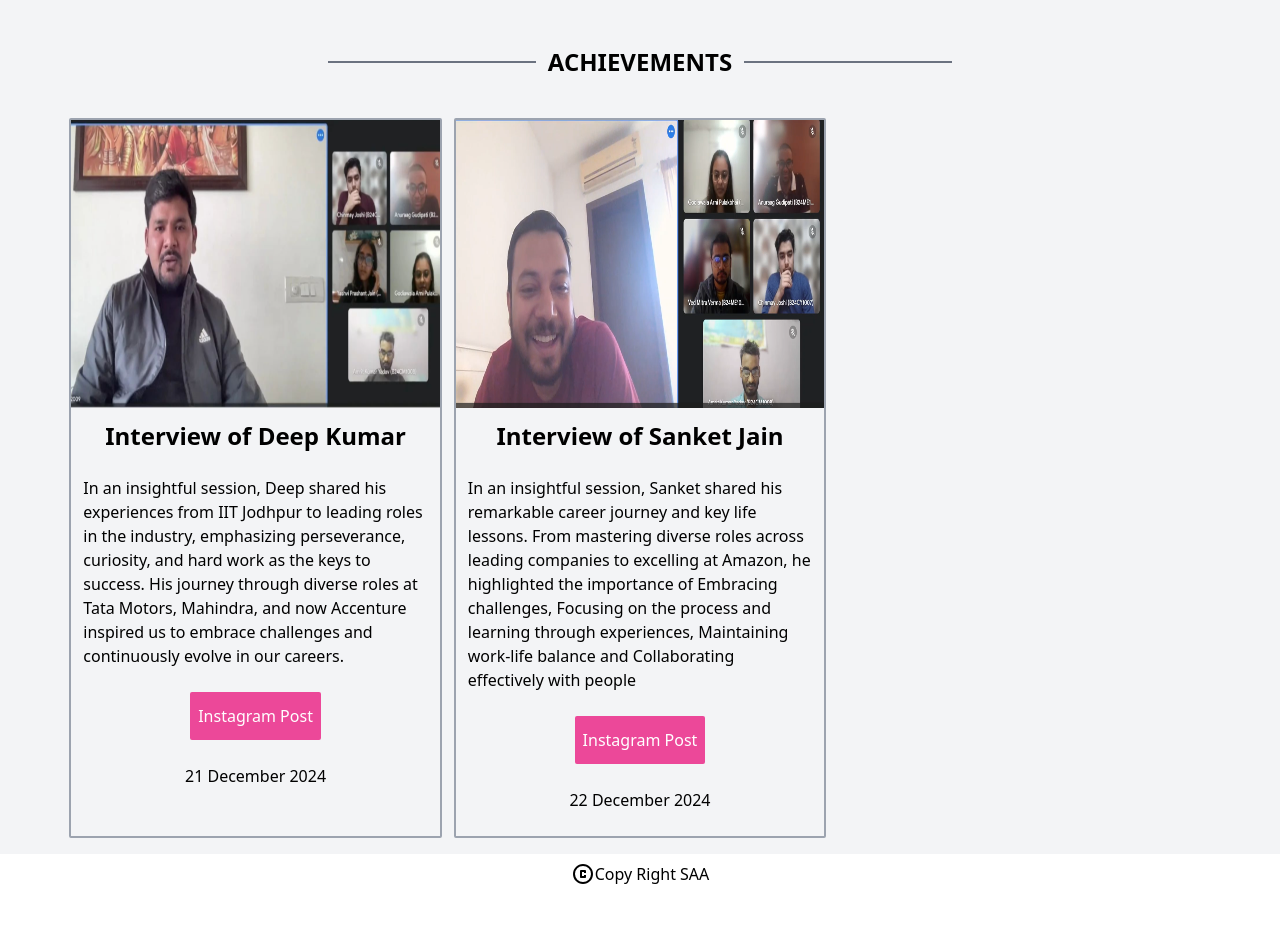
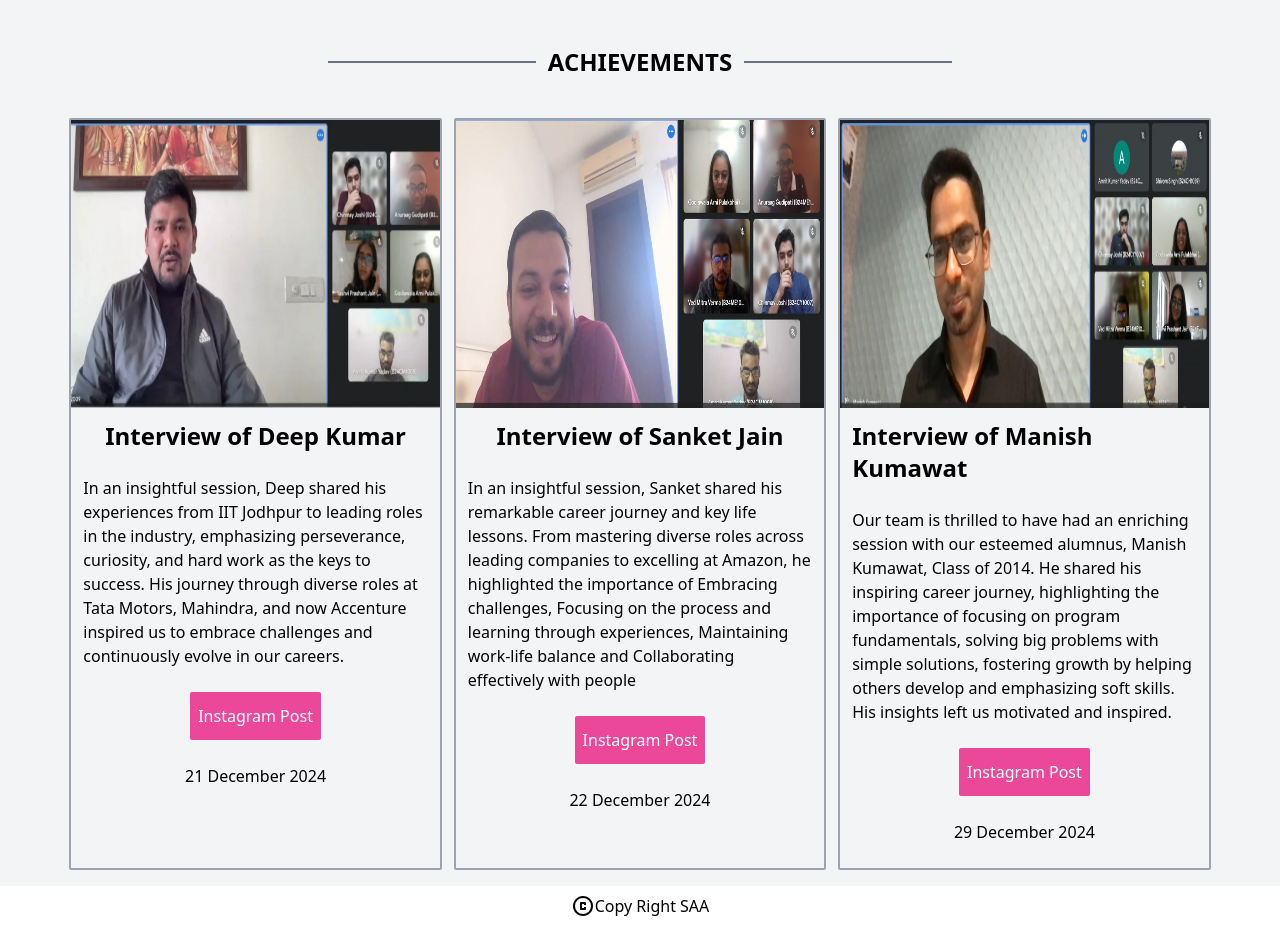
Before and after one commit to DeveloperAmrit/saadecastrike, a React (Create React App) app: page / in a window 1280 px wide. Shown: the part 2526-3452 px from the top of the page. Before the commit the page ends 3420 px from the top, so only its background shows below. Built offline with nearby package versions, Linux system fonts and the light colour scheme.

Commit message:
new file:   public/assets/images/manishinterview.jpg 	modified:   src/data/decaStrikeAcheivements.js

```diff
--- a/src/data/decaStrikeAcheivements.js
+++ b/src/data/decaStrikeAcheivements.js
@@ -15,4 +15,12 @@ export const achievements = [
         ytlink: null,
         insta: "https://www.instagram.com/p/DD4HJ1BpHai/"
     },
+    {
+        imgsrc: "assets/images/manishinterview.jpg",
+        date: "29 December 2024",
+        title: "Interview of Manish Kumawat",
+        description: "Our team is thrilled to have had an enriching session with our esteemed alumnus, Manish Kumawat, Class of 2014. He shared his inspiring career journey, highlighting the importance of focusing on program fundamentals, solving big problems with simple solutions, fostering growth by helping others develop and emphasizing soft skills. His insights left us motivated and inspired.",
+        ytlink: null,
+        insta: "https://www.instagram.com/p/DEKor5kvMRx/?igsh=djJpemliOHkwdWg5"
+    },
 ]
```
Also changed, not shown: public/assets/images/manishinterview.jpg (added).
